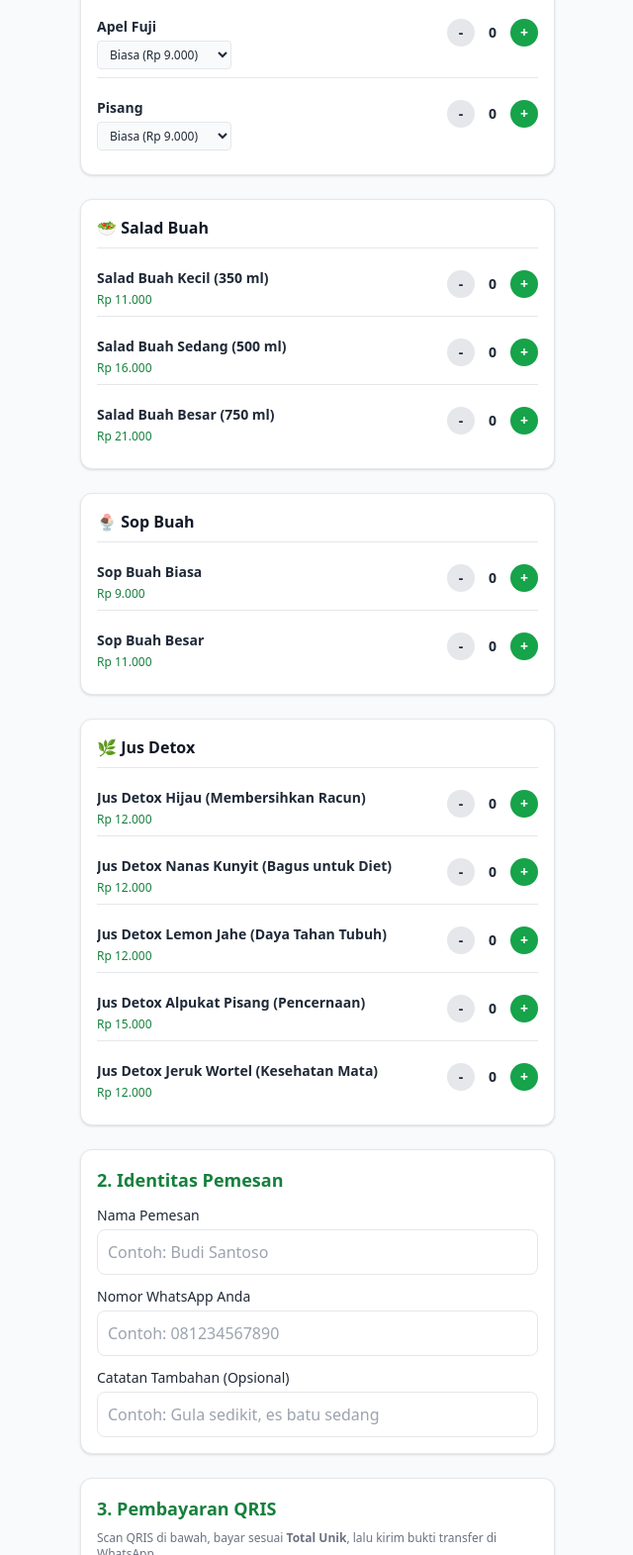
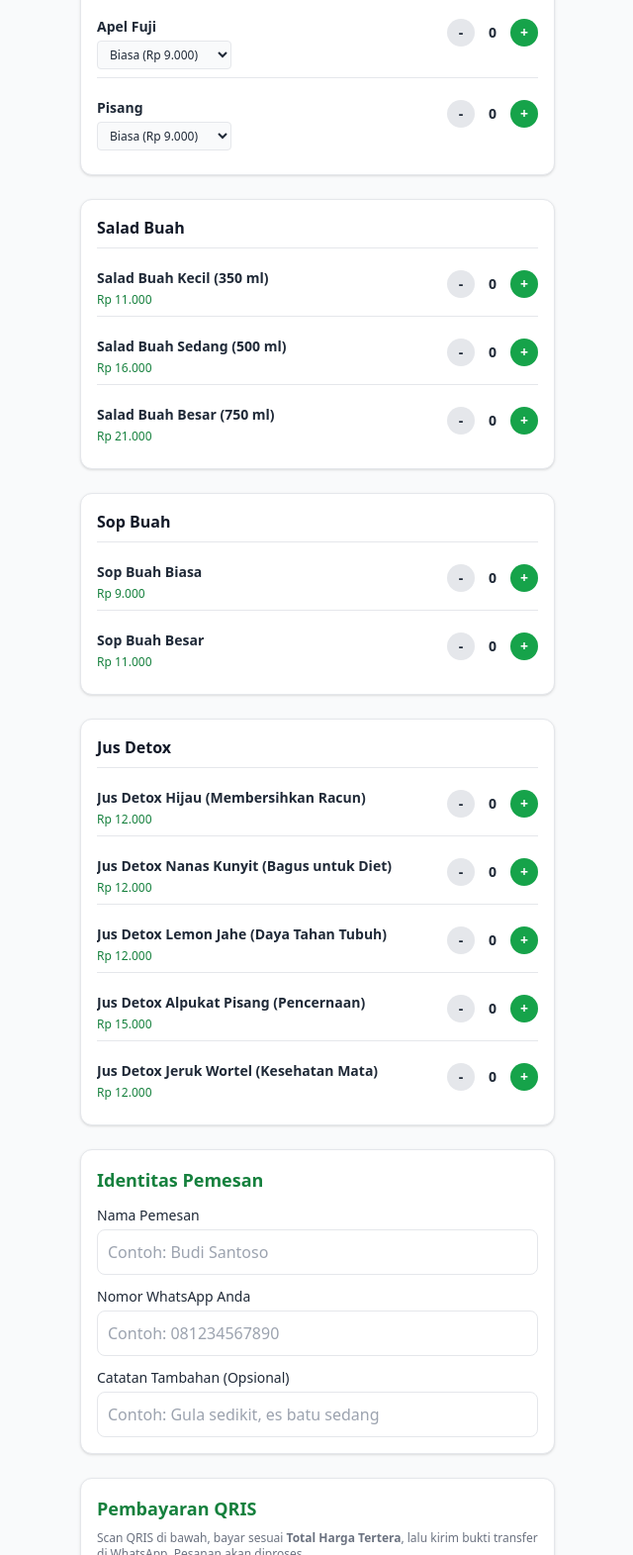
Before and after one commit to GalangIswara/GoodMoodWebsite, a plain HTML site: page index.html in a window 1280 px wide. Shown: the part 1229-2800 px from the top of the page at 99% size, without its empty margins (319-959 px from the left). Drawn offline with nearby package versions, Linux system fonts and the light colour scheme.

Commit message:
Update index.html

```diff
--- a/index.html
+++ b/index.html
@@ -10,15 +10,15 @@
 
     <!-- Header -->
     <header class="bg-green-600 text-white p-4 text-center shadow-md">
-        <h1 class="text-xl font-bold">🥤 Kedai Jus & Buah Segar</h1>
-        <p class="text-sm text-green-100">Pesan online, bayar QRIS, tinggal ambil di outlet!</p>
+        <h1 class="text-xl font-bold">GOOD MOOD</h1>
+        <p class="text-sm text-green-100">Pesan Jus, Soup, Salad online, bayar QRIS, tinggal ambil di outlet!</p>
     </header>
 
     <main class="max-w-lg mx-auto p-4 pb-24">
 
         <!-- BAGIAN 1: PILIH MENU -->
         <section class="mb-6 space-y-6">
-            <h2 class="font-bold text-lg text-green-700">1. Pilih Menu</h2>
+            <h2 class="font-bold text-lg text-green-700">Pilih Menu</h2>
 
             <!-- Kategori: Jus -->
             <div class="bg-white p-4 rounded-xl shadow border border-gray-200">
@@ -31,26 +31,26 @@
 
             <!-- Kategori: Salad Buah -->
             <div class="bg-white p-4 rounded-xl shadow border border-gray-200">
-                <h3 class="font-bold text-base text-gray-900 mb-3 border-b pb-2">🥗 Salad Buah</h3>
+                <h3 class="font-bold text-base text-gray-900 mb-3 border-b pb-2">Salad Buah</h3>
                 <div id="list-salad" class="space-y-3"></div>
             </div>
 
             <!-- Kategori: Sop Buah -->
             <div class="bg-white p-4 rounded-xl shadow border border-gray-200">
-                <h3 class="font-bold text-base text-gray-900 mb-3 border-b pb-2">🍨 Sop Buah</h3>
+                <h3 class="font-bold text-base text-gray-900 mb-3 border-b pb-2">Sop Buah</h3>
                 <div id="list-sop" class="space-y-3"></div>
             </div>
 
             <!-- Kategori: Jus Detox -->
             <div class="bg-white p-4 rounded-xl shadow border border-gray-200">
-                <h3 class="font-bold text-base text-gray-900 mb-3 border-b pb-2">🌿 Jus Detox</h3>
+                <h3 class="font-bold text-base text-gray-900 mb-3 border-b pb-2">Jus Detox</h3>
                 <div id="list-detox" class="space-y-3"></div>
             </div>
         </section>
 
         <!-- BAGIAN 2: IDENTITAS PEMESAN -->
         <section class="mb-6 bg-white p-4 rounded-xl shadow border border-gray-200">
-            <h2 class="font-bold text-lg mb-3 text-green-700">2. Identitas Pemesan</h2>
+            <h2 class="font-bold text-lg mb-3 text-green-700">Identitas Pemesan</h2>
             <div class="mb-3">
                 <label class="block text-sm font-medium mb-1">Nama Pemesan</label>
                 <input type="text" id="nama" placeholder="Contoh: Budi Santoso" class="w-full p-2.5 border rounded-lg focus:outline-none focus:ring-2 focus:ring-green-500">
@@ -67,13 +67,13 @@
 
         <!-- BAGIAN 3: PEMBAYARAN QRIS -->
         <section class="mb-6 bg-white p-4 rounded-xl shadow border border-gray-200 text-center">
-            <h2 class="font-bold text-lg mb-2 text-green-700 text-left">3. Pembayaran QRIS</h2>
-            <p class="text-xs text-gray-500 mb-3 text-left">Scan QRIS di bawah, bayar sesuai <strong>Total Unik</strong>, lalu kirim bukti transfer di WhatsApp.</p>
+            <h2 class="font-bold text-lg mb-2 text-green-700 text-left">Pembayaran QRIS</h2>
+            <p class="text-xs text-gray-500 mb-3 text-left">Scan QRIS di bawah, bayar sesuai <strong>Total Harga Tertera</strong>, lalu kirim bukti transfer di WhatsApp, Pesanan akan diproses</p>
 
             <!-- Ganti src dengan file gambar QRIS asli Anda (misal: ./qris.png) -->
             <div class="inline-block p-2 border rounded-lg bg-gray-100 mb-3">
                 <img src="./qris.jpg" alt="QRIS Toko" class="mx-auto rounded">
-                <span class="text-xs text-gray-500 mt-1 block">QRIS A/N KEDAI JUS</span>
+                <span class="text-xs text-gray-500 mt-1 block">QRIS GOOD MOOD, BERBEK</span>
             </div>
 
             <div class="bg-green-50 p-3 rounded-lg border border-green-200">
```
